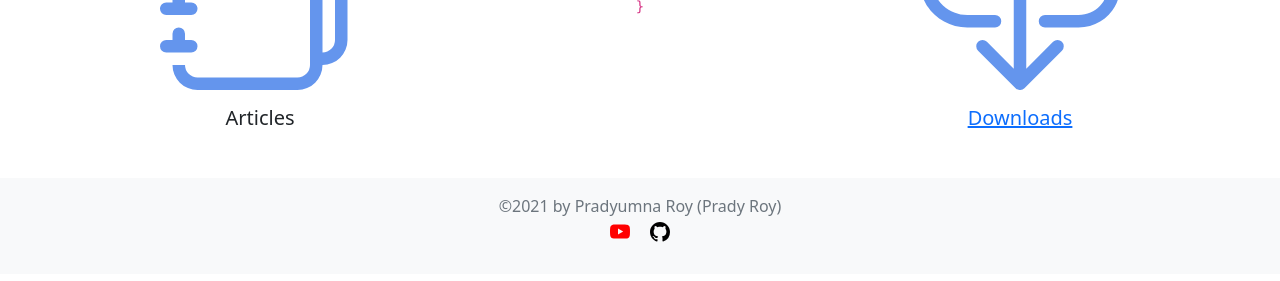
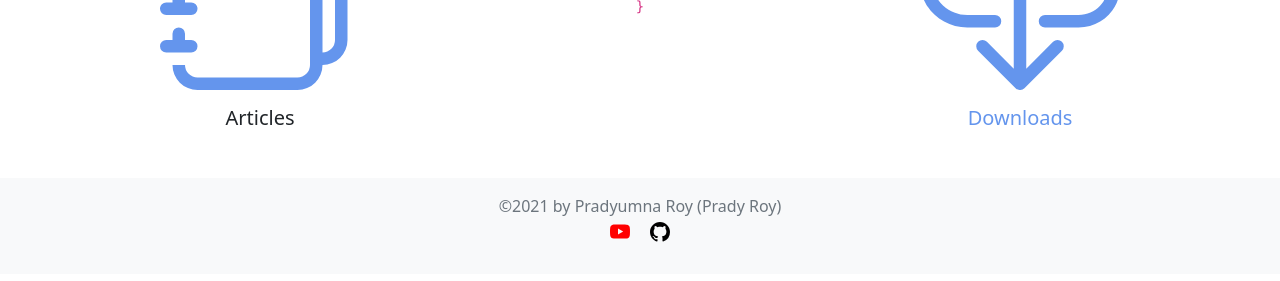
Before and after one commit to royforge/royforge.github.io, a Jekyll site: the page built from index.md, in a window 1280 px wide. Shown: the part 502-783 px from the top of the page. Built offline with Jekyll 4.4.1, drawn with Linux system fonts in a browser that asks for light colours.

Commit message:
description changed

```diff
--- a/Gemfile
+++ b/Gemfile
@@ -4,4 +4,4 @@
 gemspec
 
 gem "jekyll", ENV["JEKYLL_VERSION"] if ENV["JEKYLL_VERSION"]
-gem "kramdown-parser-gfm" if ENV["JEKYLL_VERSION"] == "~> 4.2"
+gem "kramdown-parser-gfm" if ENV["JEKYLL_VERSION"] == "~> 3.9"
--- a/_config.yml
+++ b/_config.yml
@@ -6,9 +6,9 @@
 tagline: the school of engineering
 
 description: > # this means to ignore newlines until "show_excerpts:"
-  The school of engineering dedicated to computing practices, tools
+  the school of engineering dedicated to computing practices, tools
   and technologies for developing expertise in software development,
-  microservices architecture, devops, cloud computing and software testing.
+  microservices architecture, devops, cloud computing and software testing
 
 show_excerpts: false # set to true to show excerpts on the homepage
 # royforge date format
--- a/_layouts/home.html
+++ b/_layouts/home.html
@@ -81,7 +81,7 @@
 		</div>
 
 		<div class="col-sm-6 col-lg-4 mb-4">
-			<a href="{{ '/downloads.html' | relative_url }}">
+			<a href="{{ '/downloads.html' | relative_url }}" style="text-decoration: none; color: cornflowerblue;">
 			<div class="card border-0">
 				<svg xmlns="http://www.w3.org/2000/svg" width="100%" height="200"
 					fill="cornflowerblue" class="bi bi-cloud-download"
```
